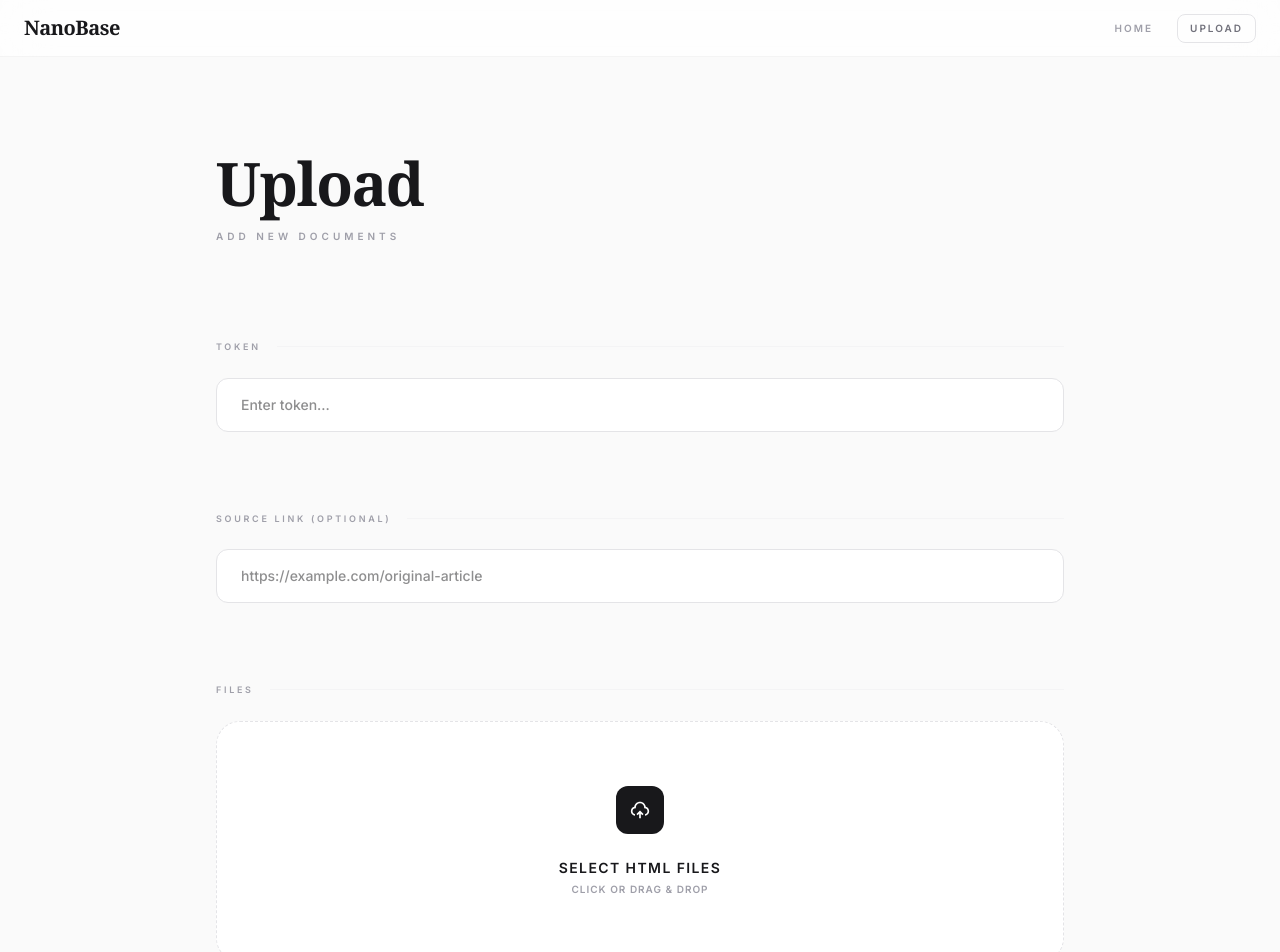
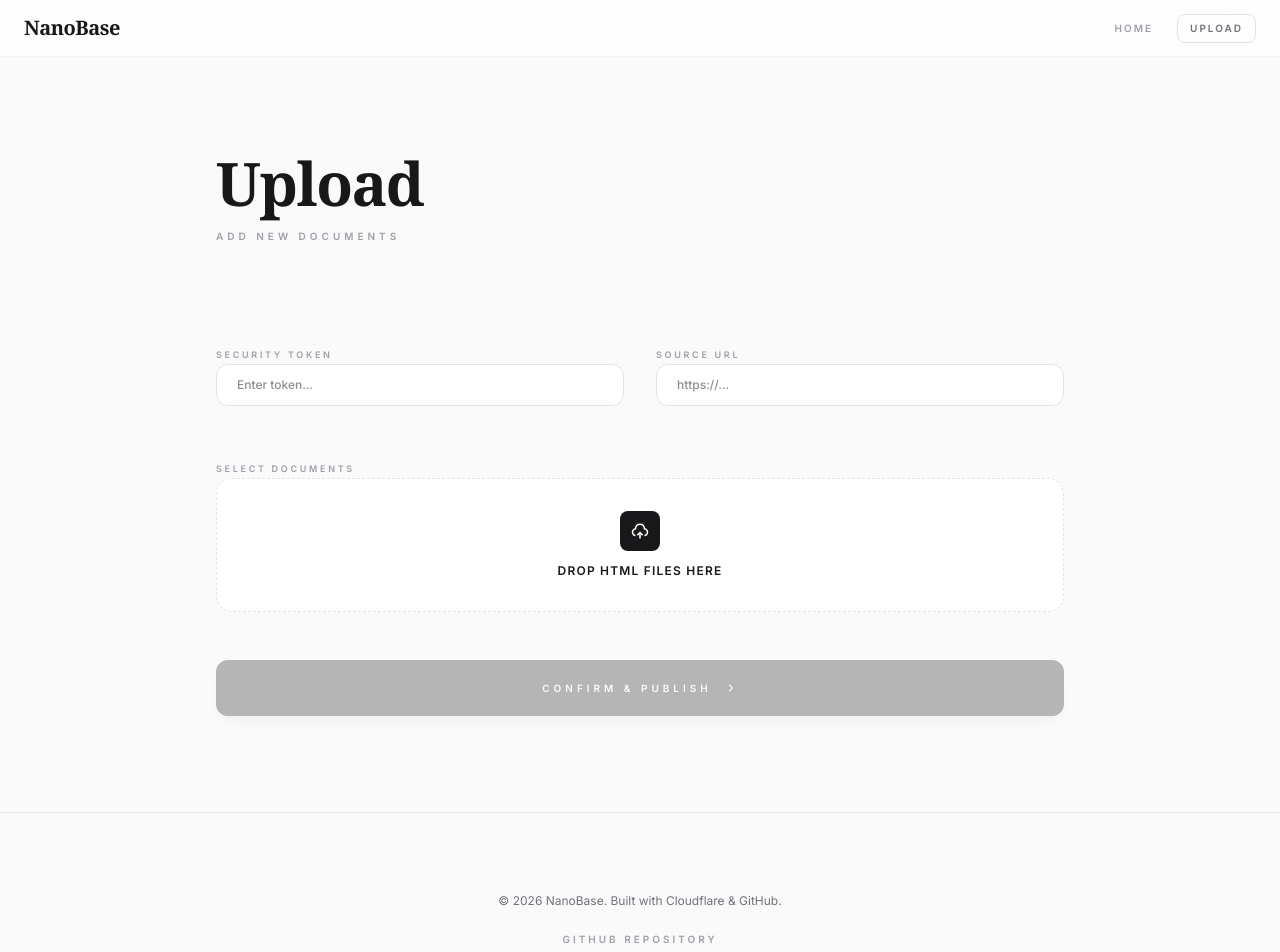
Before and after one commit to OwenCedaric/NanoBase, a React (Vite) app: page /upload in a window 1280 px wide. Shown: the top 952 px of the page. Built offline with nearby package versions, Linux system fonts and the light colour scheme.

Commit message:
feat: Refactor UI for Home and Upload pages, enhance footer with GitHub link, and update Reader page's source link to an icon.

```diff
--- a/src/App.tsx
+++ b/src/App.tsx
@@ -55,9 +55,19 @@ const App: React.FC = () => {
 
         <AnimatedRoutes />
 
-        <footer className="border-t border-zinc-200 dark:border-zinc-800 py-20"> {/* Changed py-8 to py-20 */}
-          <div className="container mx-auto px-4 text-center text-xs text-zinc-500 dark:text-zinc-600">
-            &copy; {new Date().getFullYear()} NanoBase. Built with Cloudflare & GitHub.
+        <footer className="border-t border-zinc-200 dark:border-zinc-800 py-20">
+          <div className="container mx-auto px-4 text-center space-y-4">
+            <p className="text-xs text-zinc-500 dark:text-zinc-600">
+              &copy; {new Date().getFullYear()} NanoBase. Built with Cloudflare & GitHub.
+            </p>
+            <a
+              href="https://github.com/OwenCedaric/NanoBase"
+              target="_blank"
+              rel="noopener noreferrer"
+              className="inline-block text-[10px] font-black uppercase tracking-[0.3em] text-zinc-400 hover:text-zinc-900 dark:hover:text-white transition-colors"
+            >
+              GitHub Repository
+            </a>
           </div>
         </footer>
       </div>
--- a/src/pages/Reader.tsx
+++ b/src/pages/Reader.tsx
@@ -8,7 +8,8 @@ import {
   RiCalendarTodoLine as CalendarTodoLineIcon,
   RiMenuLine as MenuIcon,
   RiCloseLine as CloseIcon,
-  RiSearchLine
+  RiSearchLine,
+  RiLink as LinkIcon
 } from '@remixicon/react';
 import dayjs from 'dayjs';
 import relativeTime from 'dayjs/plugin/relativeTime';
@@ -122,9 +123,10 @@ const Reader: React.FC = () => {
               href={doc.original_url}
               target="_blank"
               rel="noopener noreferrer"
-              className="hidden md:flex items-center gap-2 px-4 py-1.5 rounded-lg bg-zinc-50 dark:bg-zinc-900 text-[9px] font-black uppercase tracking-[0.2em] text-zinc-400 hover:text-zinc-900 dark:hover:text-white transition-all border border-zinc-100 dark:border-zinc-800"
+              className="w-10 h-10 flex items-center justify-center rounded-xl bg-zinc-50 dark:bg-zinc-900 text-zinc-400 hover:text-zinc-900 dark:hover:text-white transition-all border border-zinc-100 dark:border-zinc-800"
+              title="View Source"
             >
-              Source
+              <LinkIcon size={18} />
             </a>
           )}
         </div>
--- a/src/pages/Upload.tsx
+++ b/src/pages/Upload.tsx
@@ -95,64 +95,54 @@ const UploadPage: React.FC = () => {
         initial={{ opacity: 0 }}
         animate={{ opacity: 1 }}
         transition={{ delay: 0.1 }}
-        className="grid gap-20"
+        className="space-y-12"
       >
-        <div className="space-y-6">
-          <div className="flex items-center gap-4">
+        <div className="grid md:grid-cols-2 gap-8">
+          <div className="space-y-4">
             <label className="text-[9px] font-black uppercase tracking-[0.3em] text-zinc-400">
-              Token
+              Security Token
             </label>
-            <div className="flex-1 h-px bg-zinc-100 dark:bg-zinc-800" />
-          </div>
             <input
               type="password"
               placeholder="Enter token..."
-            className="w-full px-6 py-4 rounded-xl bg-white dark:bg-zinc-900 border border-zinc-200 dark:border-zinc-800 focus:outline-none focus:ring-4 focus:ring-zinc-900/5 transition-all text-sm font-medium"
+              className="w-full px-5 py-3 rounded-xl bg-white dark:bg-zinc-900 border border-zinc-200 dark:border-zinc-800 focus:outline-none focus:ring-4 focus:ring-zinc-900/5 transition-all text-xs font-medium"
               value={token}
               onChange={(e) => setToken(e.target.value)}
             />
           </div>
 
-        <div className="space-y-6">
-          <div className="flex items-center gap-4">
+          <div className="space-y-4">
             <label className="text-[9px] font-black uppercase tracking-[0.3em] text-zinc-400">
-              Source Link (Optional)
+              Source URL
             </label>
-            <div className="flex-1 h-px bg-zinc-100 dark:bg-zinc-800" />
-          </div>
             <input
               type="url"
-            placeholder="https://example.com/original-article"
-            className="w-full px-6 py-4 rounded-xl bg-white dark:bg-zinc-900 border border-zinc-200 dark:border-zinc-800 focus:outline-none focus:ring-4 focus:ring-zinc-900/5 transition-all text-sm font-medium"
+              placeholder="https://..."
+              className="w-full px-5 py-3 rounded-xl bg-white dark:bg-zinc-900 border border-zinc-200 dark:border-zinc-800 focus:outline-none focus:ring-4 focus:ring-zinc-900/5 transition-all text-xs font-medium"
               value={originalUrl}
               onChange={(e) => setOriginalUrl(e.target.value)}
             />
           </div>
+        </div>
 
-        <div className="space-y-6">
-          <div className="flex items-center gap-4">
+        <div className="space-y-4">
           <label className="text-[9px] font-black uppercase tracking-[0.3em] text-zinc-400">
-              Files
+            Select Documents
           </label>
-            <div className="flex-1 h-px bg-zinc-100 dark:bg-zinc-800" />
-          </div>
           <div
             {...getRootProps()}
-            className={`cursor-pointer border border-dashed rounded-3xl p-16 text-center transition-all ${
+            className={`cursor-pointer border border-dashed rounded-2xl p-8 text-center transition-all ${
               isDragActive
-                ? 'border-zinc-900 dark:border-white bg-zinc-50 dark:bg-zinc-900 shadow-2xl'
+                ? 'border-zinc-900 dark:border-white bg-zinc-50 dark:bg-zinc-900'
                 : 'border-zinc-200 dark:border-zinc-800 bg-white dark:bg-zinc-900/50 hover:border-zinc-400 dark:hover:border-zinc-600'
             }`}
           >
             <input {...getInputProps()} />
-            <div className="flex flex-col items-center gap-6">
-              <div className="w-12 h-12 rounded-xl bg-zinc-900 text-white flex items-center justify-center">
-                <UploadCloud2LineIcon size={20} />
+            <div className="flex flex-col items-center gap-3">
+              <div className="w-10 h-10 rounded-lg bg-zinc-900 text-white flex items-center justify-center">
+                <UploadCloud2LineIcon size={18} />
               </div>
-              <div className="space-y-1">
-                <p className="text-sm font-bold text-zinc-900 dark:text-zinc-100 uppercase tracking-widest">Select HTML Files</p>
-                <p className="text-[10px] font-black text-zinc-400 uppercase tracking-widest">Click or Drag & Drop</p>
-              </div>
+              <p className="text-xs font-bold text-zinc-900 dark:text-zinc-100 uppercase tracking-widest">Drop HTML Files Here</p>
             </div>
           </div>
         </div>
@@ -161,28 +151,28 @@ const UploadPage: React.FC = () => {
           <motion.div
             initial={{ opacity: 0, height: 0 }}
             animate={{ opacity: 1, height: 'auto' }}
-            className="space-y-6"
+            className="space-y-4"
           >
-            <div className="flex items-center justify-between">
-              <h3 className="text-[9px] font-black uppercase tracking-[0.3em] text-zinc-400">Queue</h3>
-              <button onClick={() => setFiles([])} className="text-[9px] font-black text-rose-500 uppercase tracking-[0.3em] border-b border-rose-100 dark:border-rose-900">Clear</button>
+            <div className="flex items-center justify-between px-1">
+              <h3 className="text-[9px] font-black uppercase tracking-[0.3em] text-zinc-400">Queue ({files.length})</h3>
+              <button onClick={() => setFiles([])} className="text-[9px] font-black text-rose-500 uppercase tracking-[0.3em]">Clear All</button>
             </div>
-            <div className="grid gap-3">
+            <div className="grid gap-2 max-h-60 overflow-y-auto pr-2 custom-scrollbar">
               {files.map((file, i) => (
                 <motion.div
                   layout
                   initial={{ opacity: 0, x: -10 }}
                   animate={{ opacity: 1, x: 0 }}
                   key={i}
-                  className="flex items-center justify-between p-4 bg-white dark:bg-zinc-900 rounded-xl border border-zinc-100 dark:border-zinc-800 group transition-all"
+                  className="flex items-center justify-between p-3 bg-white dark:bg-zinc-900 rounded-lg border border-zinc-100 dark:border-zinc-800 group"
                 >
-                  <div className="flex items-center gap-4 overflow-hidden">
-                    <FilePaper2LineIcon size={14} className="text-zinc-300" />
-                    <span className="text-[11px] truncate font-black text-zinc-800 dark:text-zinc-200 uppercase tracking-widest">{file.name}</span>
+                  <div className="flex items-center gap-3 min-w-0">
+                    <FilePaper2LineIcon size={12} className="text-zinc-300 shrink-0" />
+                    <span className="text-[10px] truncate font-bold text-zinc-800 dark:text-zinc-200 uppercase tracking-wider">{file.name}</span>
                   </div>
                   <button
                     onClick={() => removeFile(i)}
-                    className="p-1.5 hover:bg-rose-50 dark:hover:bg-rose-950/20 text-rose-400 rounded-md transition-all opacity-0 group-hover:opacity-100"
+                    className="p-1 text-rose-400 hover:text-rose-600 transition-colors"
                   >
                     <CloseLineIcon size={14} />
                   </button>
@@ -196,30 +186,30 @@ const UploadPage: React.FC = () => {
           <motion.div
             initial={{ opacity: 0, y: 10 }}
             animate={{ opacity: 1, y: 0 }}
-            className={`flex items-center gap-4 p-6 rounded-2xl border ${
+            className={`flex items-center gap-4 p-4 rounded-xl border ${
             status.type === 'success'
               ? 'bg-emerald-50 text-emerald-900 border-emerald-100'
               : 'bg-rose-50 text-rose-900 border-rose-100'
           }`}>
-            <p className="text-[10px] font-black uppercase tracking-widest">{status.message}</p>
+            <p className="text-[9px] font-black uppercase tracking-widest">{status.message}</p>
           </motion.div>
         )}
 
         <motion.button
-          whileHover={{ scale: 1.01 }}
-          whileTap={{ scale: 0.99 }}
+          whileHover={{ scale: 1.005 }}
+          whileTap={{ scale: 0.995 }}
           disabled={uploading || files.length === 0}
           onClick={handleUpload}
-          className="w-full h-16 rounded-xl bg-zinc-900 text-white dark:bg-white dark:text-zinc-900 font-black text-[10px] uppercase tracking-[0.4em] hover:bg-zinc-800 dark:hover:bg-zinc-100 disabled:opacity-10 transition-all flex items-center justify-center gap-4 group shadow-xl shadow-zinc-900/10"
+          className="w-full h-14 rounded-xl bg-zinc-900 text-white dark:bg-white dark:text-zinc-900 font-black text-[10px] uppercase tracking-[0.4em] hover:bg-zinc-800 dark:hover:bg-zinc-100 disabled:opacity-30 transition-all flex items-center justify-center gap-3 group shadow-lg shadow-zinc-900/10"
         >
           {uploading ? (
             <>
               <Loader4LineIcon size={14} className="animate-spin" />
-              Uploading...
+              Processing...
             </>
           ) : (
             <>
-              Publish
+              Confirm & Publish
               <ArrowRightSLineIcon size={14} className="transition-transform group-hover:translate-x-1" />
             </>
           )}
```
Also changed, not shown: src/pages/Home.tsx (+16 -16 lines). Lines whose indentation alone changed are shown as unchanged.
